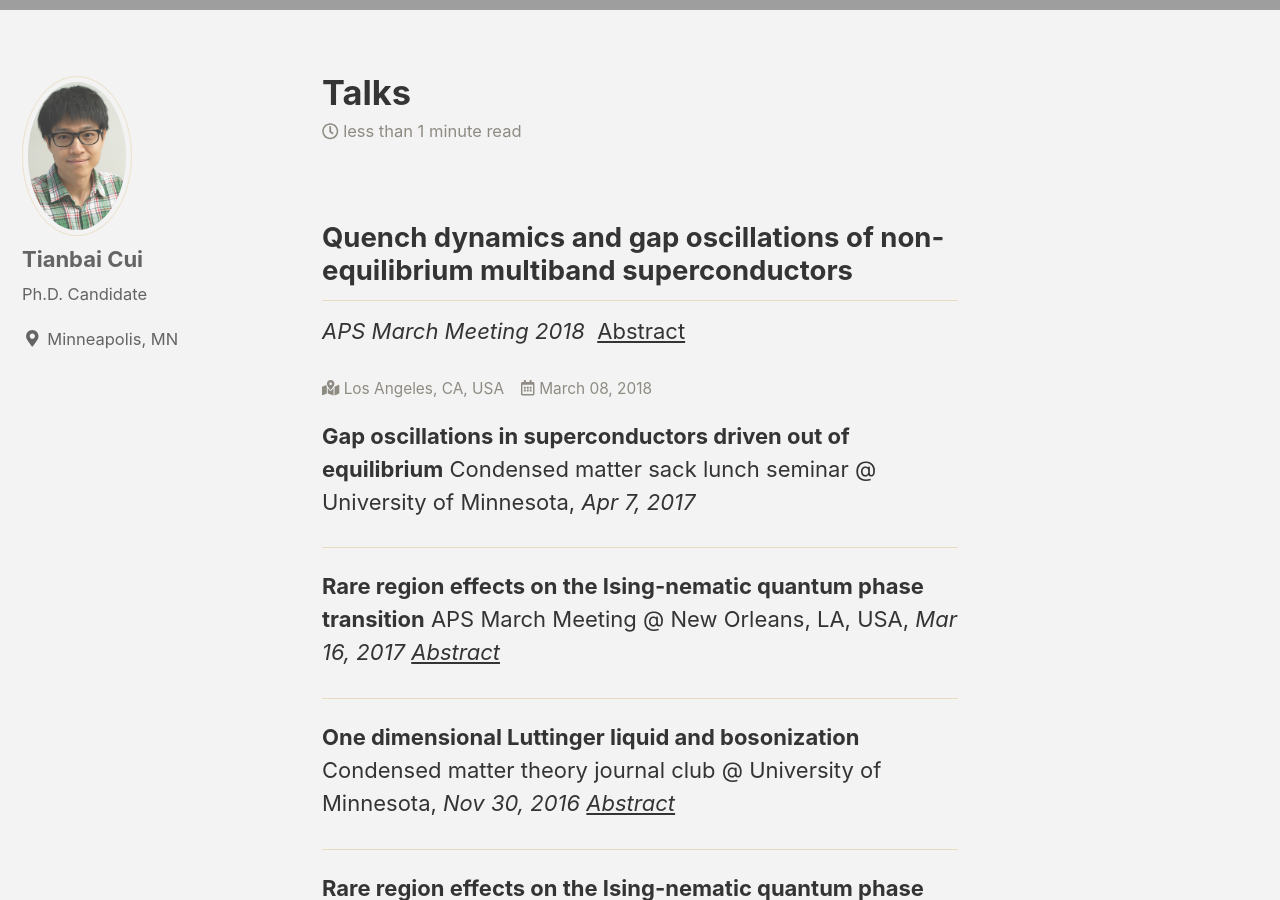
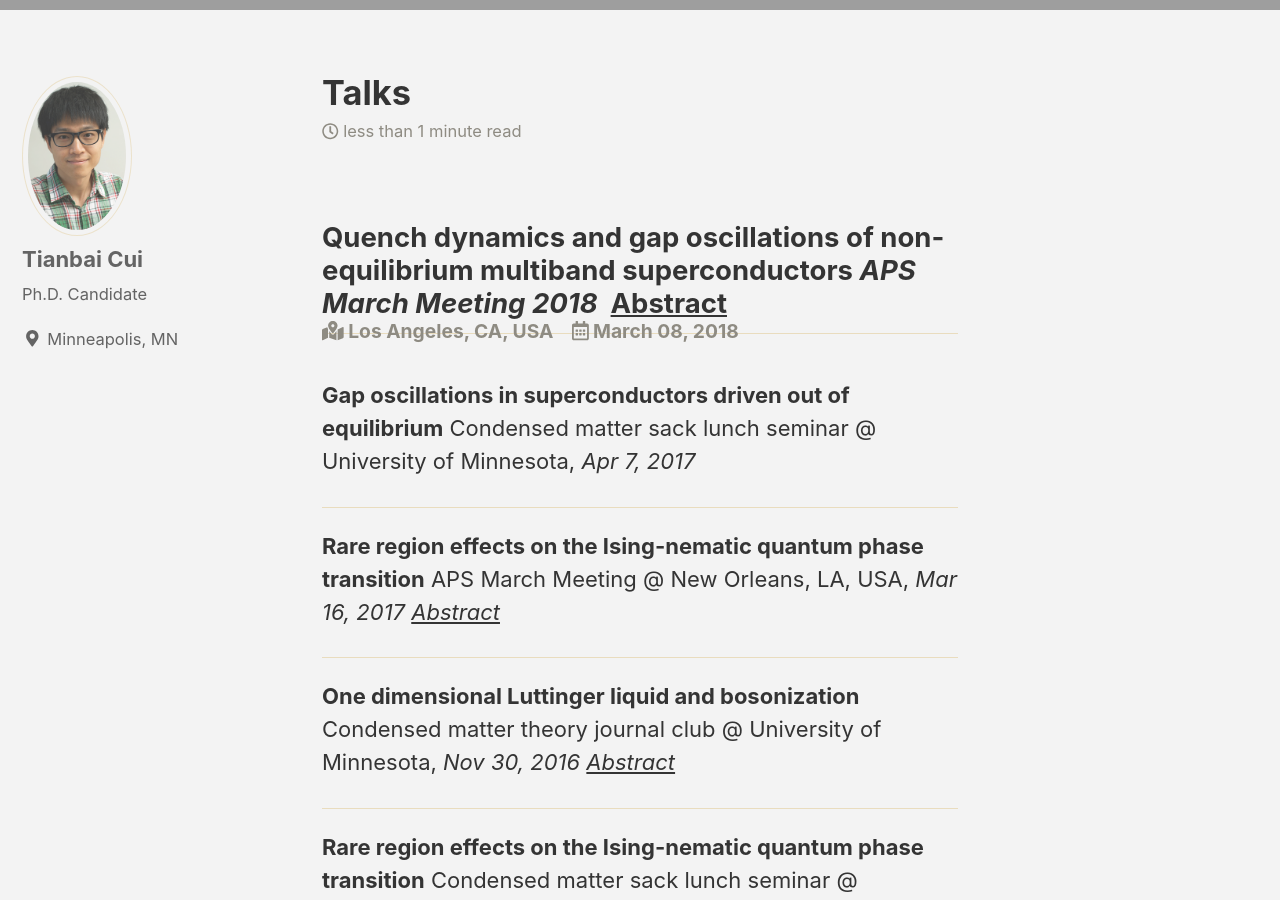
Before and after one commit to TianbaiCui/tianbaicui.github.io, a Jekyll site: the page built from _pages/Talks.md, in a window 1280 px wide and 900 px high, scrolled down 1039 px. Built offline with Jekyll 4.4.1, drawn with Linux system fonts in a browser that asks for light colours; nearby versions of some CDN libraries; grey boxes are pictures that could not be loaded.

Commit message:
Modity talks

```diff
--- a/_pages/Talks.md
+++ b/_pages/Talks.md
@@ -4,11 +4,12 @@ permalink: /Talks/
 header:
   image: "/assets/images/Venice_2.jpg"
 ---
-<h2>Quench dynamics and gap oscillations of non-equilibrium multiband superconductors</h2>
+<h2>Quench dynamics and gap oscillations of non-equilibrium multiband superconductors
 
 <em>APS March Meeting 2018 </em> &nbsp;<a href="https://meetings.aps.org/Meeting/MAR18/Session/R31.3">Abstract</a>
 <p class="page__meta" style="font-size:70%;"> <i class="fas fa-map-marked-alt"></i> Los Angeles, CA, USA &nbsp;&nbsp; <i class="far fa-calendar-alt" aria-hidden="true"></i> {{ "2018-03-08" | date: '%B %d, %Y' }}</p>
 
+</h2>
 <hr />
 
 <strong>Gap oscillations in superconductors driven out of equilibrium</strong>
```
